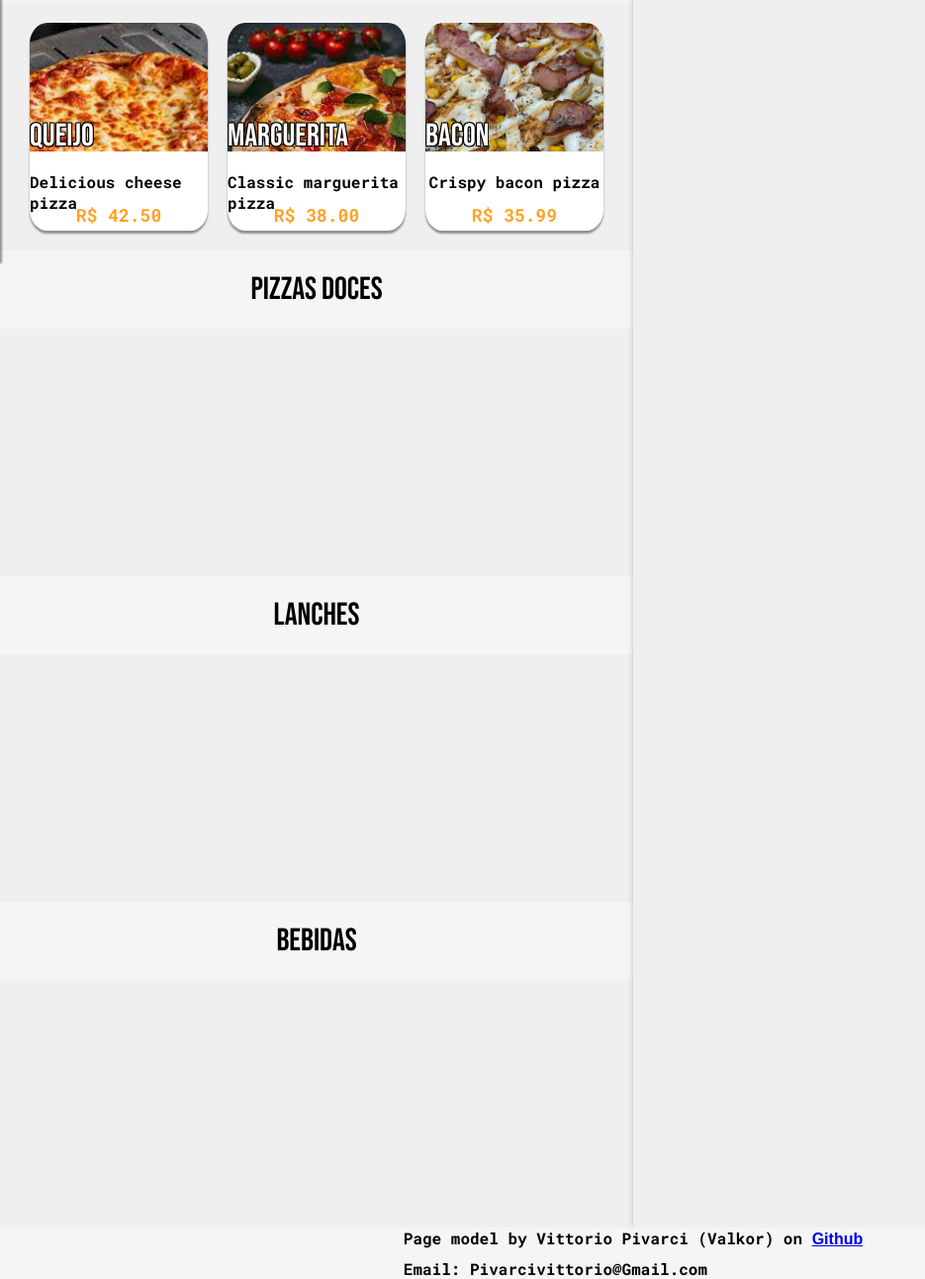
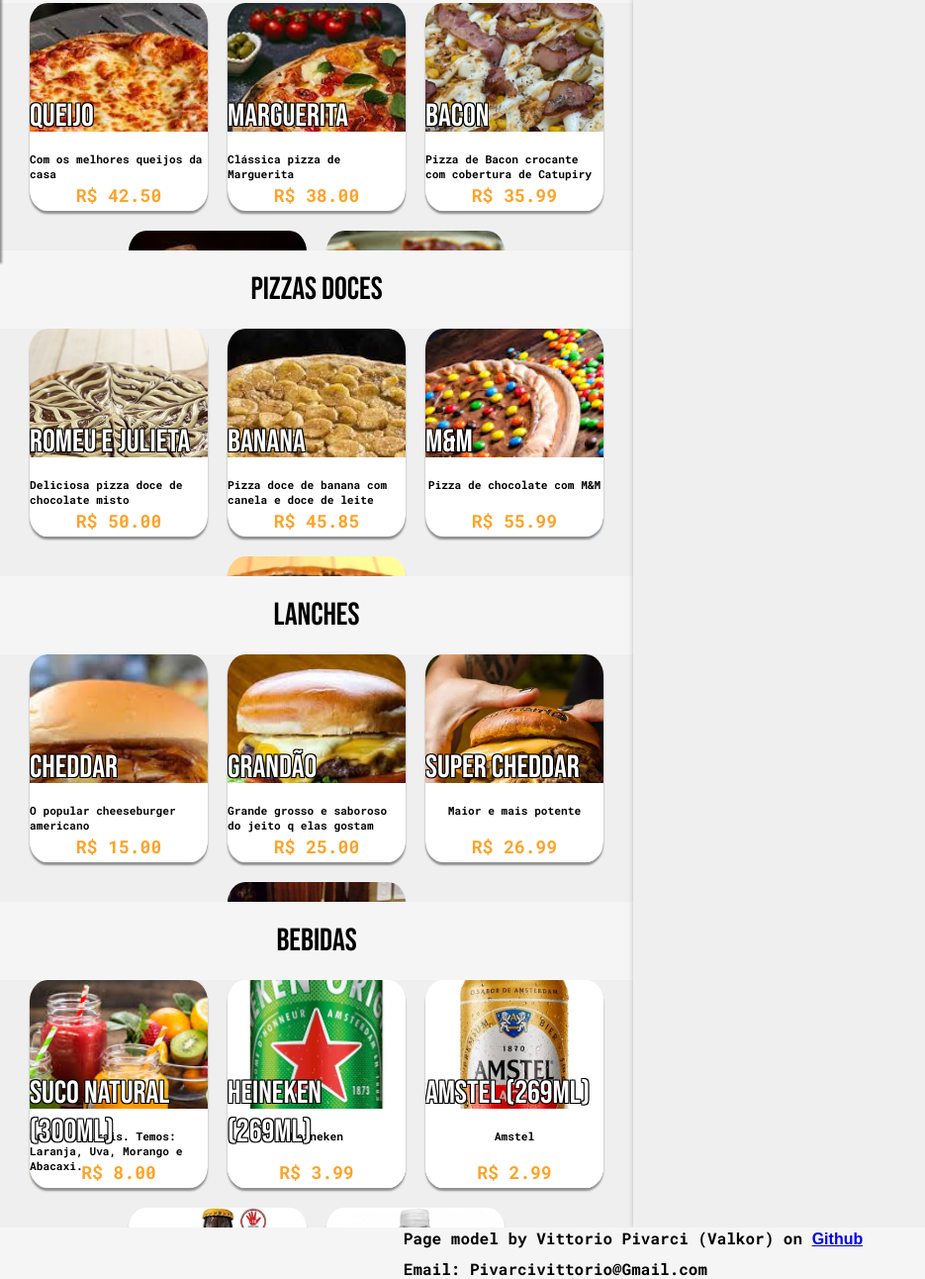
Before and after one commit to Valkorz/RestaurantMenu, a website: page public/index.html in a window 1280 px wide. Shown: the part 536-1828 px from the top of the page at 99% size, without its empty margins (0-935 px from the left). Drawn offline with Linux system fonts and the light colour scheme.

Commit message:
Added more items

```diff
--- /dev/null
+++ b/public/data/burgers.json
@@ -0,0 +1,34 @@
+[
+    {
+        "id":9,
+        "name": "Cheddar",
+        "imgSrc": "media/cheeseburger.jpg",
+        "description": "O popular cheeseburger americano",
+        "price": "15.00",
+        "count" : 1
+    },
+    {
+        "id":10,
+        "name": "Grandão",
+        "imgSrc": "media/bigboy.jpg",
+        "description": "Grande grosso e saboroso do jeito q elas gostam",
+        "price": "25.00",
+        "count" : 1
+    },
+    {
+        "id":11,
+        "name": "Super Cheddar",
+        "imgSrc": "media/triplocheddar.png",
+        "description": "Maior e mais potente",
+        "price": "26.99",
+        "count" : 1
+    },
+    {
+        "id":12,
+        "name": "Paizão",
+        "imgSrc": "media/grandao.jpg",
+        "description": "Boa sorte",
+        "price": "57.90",
+        "count": 1
+    }
+]
--- /dev/null
+++ b/public/data/drinks.json
@@ -0,0 +1,42 @@
+[
+    {
+        "id":13,
+        "name": "Suco natural (300mL)",
+        "imgSrc": "media/sucos.jpg",
+        "description": "Sucos naturais. Temos: Laranja, Uva, Morango e Abacaxi.",
+        "price": "8.00",
+        "count" : 1
+    },
+    {
+        "id":14,
+        "name": "Heineken (269mL)",
+        "imgSrc": "media/cerveja1.png",
+        "description": "Heineken",
+        "price": "3.99",
+        "count" : 1
+    },
+    {
+        "id":15,
+        "name": "Amstel (269mL)",
+        "imgSrc": "media/cerveja2.png",
+        "description": "Amstel",
+        "price": "2.99",
+        "count" : 1
+    },
+    {
+        "id":16,
+        "name": "Antarctica garrafa (300mL)",
+        "imgSrc": "media/cerveja3.webp",
+        "description": "Favor retornar a garrafa",
+        "price": "2.99",
+        "count": 1
+    },
+    {
+        "id": 17,
+        "name": "Água Mineral sem Gás (510mL)",
+        "imgSrc": "media/agua.png",
+        "description": "Pureza vital",
+        "price":"1.29",
+        "count":1
+    }
+]
--- a/public/data/pizzas.json
+++ b/public/data/pizzas.json
@@ -3,7 +3,7 @@
         "id":0,
         "name": "Queijo",
         "imgSrc": "media/cheesepizza.jpg",
-        "description": "Delicious cheese pizza",
+        "description": "Com os melhores queijos da casa",
         "price": "42.50",
         "count" : 1
     },
@@ -11,7 +11,7 @@
         "id":1,
         "name": "Marguerita",
         "imgSrc": "media/marguerita.jpg",
-        "description": "Classic marguerita pizza",
+        "description": "Clássica pizza de Marguerita",
         "price": "38.00",
         "count" : 1
     },
@@ -19,8 +19,24 @@
         "id":2,
         "name": "Bacon",
         "imgSrc": "media/bacon.png",
-        "description": "Crispy bacon pizza",
+        "description": "Pizza de Bacon crocante com cobertura de Catupiry",
         "price": "35.99",
         "count" : 1
+    },
+    {
+        "id":3,
+        "name": "Calabresa",
+        "imgSrc": "media/calabresaequeijo.jpg",
+        "description": "Pizza de calabresa e dois queijos",
+        "price": "39.99",
+        "count": 1
+    },
+    {
+        "id": 4,
+        "name": "Pepperoni",
+        "imgSrc": "media/pepperonipizza.jpg",
+        "description": "Pizza de pepperoni estilo americana",
+        "price":"34.50",
+        "count":1
     }
 ]
--- /dev/null
+++ b/public/data/pizzasDoces.json
@@ -0,0 +1,34 @@
+[
+    {
+        "id":5,
+        "name": "Romeu e Julieta",
+        "imgSrc": "media/romeu.png",
+        "description": "Deliciosa pizza doce de chocolate misto",
+        "price": "50.00",
+        "count" : 1
+    },
+    {
+        "id":6,
+        "name": "Banana",
+        "imgSrc": "media/banana.jpeg",
+        "description": "Pizza doce de banana com canela e doce de leite",
+        "price": "45.85",
+        "count" : 1
+    },
+    {
+        "id":7,
+        "name": "M&M",
+        "imgSrc": "media/mm.jpeg",
+        "description": "Pizza de chocolate com M&M",
+        "price": "55.99",
+        "count" : 1
+    },
+    {
+        "id":8,
+        "name": "Nutella",
+        "imgSrc": "media/nutella.jpeg",
+        "description": "Pizza de nutella com pedaços de avelã",
+        "price": "60.00",
+        "count": 1
+    }
+]
--- a/public/index.css
+++ b/public/index.css
@@ -83,6 +83,10 @@
     z-index: 1010;
     font-family: 'Roboto Mono' , sans-serif;
     font-size: medium;
+}
+
+h5{
+    font-size: 70%;
 }
 
 .topHeading{
--- a/public/index.js
+++ b/public/index.js
@@ -15,6 +15,30 @@
         .then(response => response.json())
         .then(pizzaFlavors => {
             const pizzaContainer = document.getElementById('pizzaContainer');
+            addCards(pizzaContainer, pizzaFlavors);
+        })
+        .catch(error => console.error('Error fetching the JSON data:', error));
+
+    fetch('data/pizzasDoces.json')
+        .then(response => response.json())
+        .then(pizzaFlavors => {
+            const pizzaContainer = document.getElementById('pizzaContainer2');
+            addCards(pizzaContainer, pizzaFlavors);
+        })
+        .catch(error => console.error('Error fetching the JSON data:', error));
+
+    fetch('data/burgers.json')
+        .then(response => response.json())
+        .then(pizzaFlavors => {
+            const pizzaContainer = document.getElementById('burgersContainer');
+            addCards(pizzaContainer, pizzaFlavors);
+        })
+        .catch(error => console.error('Error fetching the JSON data:', error));
+
+    fetch('data/drinks.json')
+        .then(response => response.json())
+        .then(pizzaFlavors => {
+            const pizzaContainer = document.getElementById('drinksContainer');
             addCards(pizzaContainer, pizzaFlavors);
         })
         .catch(error => console.error('Error fetching the JSON data:', error));
```
Also changed, not shown: public/media/agua.png (added), public/media/banana.jpeg (added), public/media/bigboy.jpg (added), public/media/cerveja1.png (added), public/media/cerveja2.png (added), public/media/cerveja3.webp (added), public/media/cheeseburger.jpg (added), public/media/grandao.jpg (added), public/media/mm.jpeg (added), public/media/nutella.jpeg (added), public/media/romeu.png (added), public/media/sucos.jpg (added), public/media/triplocheddar.png (added).
